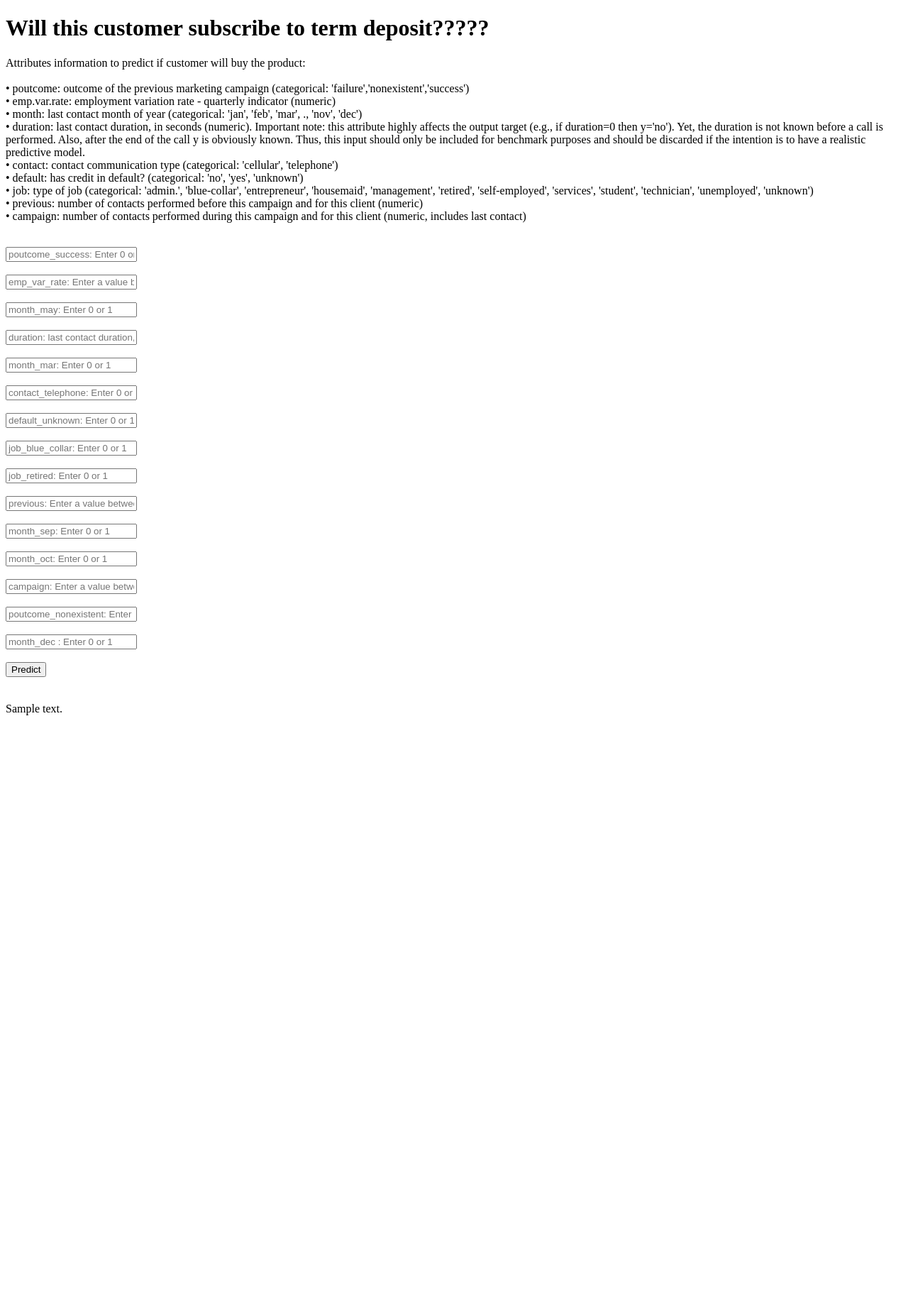
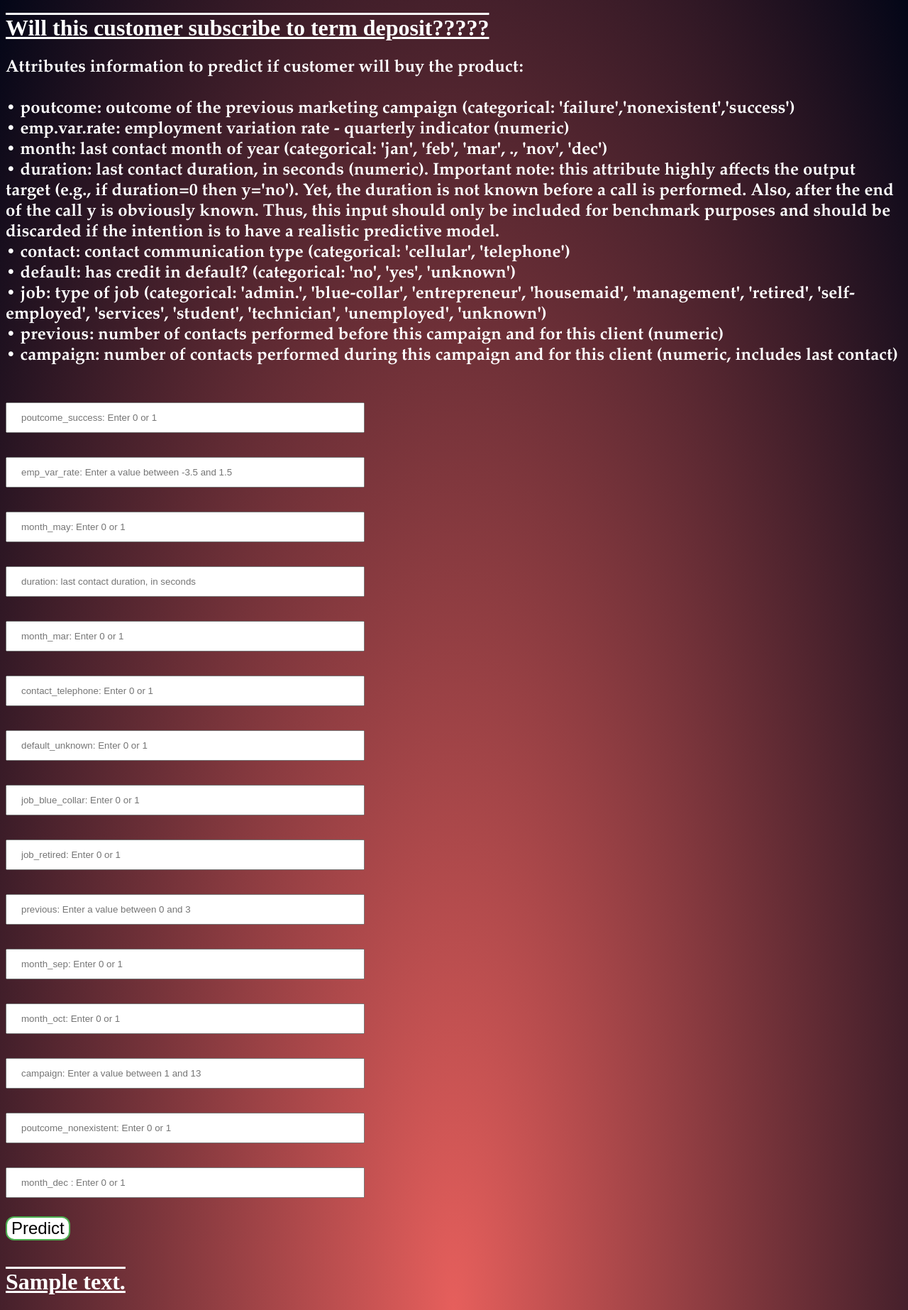
Before and after one commit to Sanket2311/Heroku-deployment, a Flask app: template templates/index.html in a window 1280 px wide. Shown: the whole page at 71% size. Before the commit the page ends 1008 px from the top, so only its background shows below. Run offline with Flask 2, Linux system fonts and the light colour scheme; the template is opened without the code that fills it: most values are stand-ins (such as "Sample title", 1, 10 or a date in 2020); parts of the project's set-up code (start-up, migrations or seed data) failed here and were passed over.

Commit message:
Update index.html

```diff
--- a/templates/index.html
+++ b/templates/index.html
@@ -3,6 +3,72 @@
 <html >
 <!--From https://codepen.io/frytyler/pen/EGdtg-->
 <head>
+
+
+<style>
+
+h1  {
+  color:#ffffff;
+  text-decoration: underline overline;
+
+
+  }
+strong  {
+  color:#ffffff;
+  font-size:x-Large;
+  font-family: "Garamond";
+  }
+
+
+body  {background: radial-gradient(ellipse at bottom, #E65F5C 0%, #030617 100%);
+  }
+
+input[type=text]
+  {
+   width: 40%;
+    padding: 12px 20px;
+    margin: 8px 0;
+    box-sizing: border-box;
+  }
+button  {
+  border-radius: 12px;
+  font-size:X-Large;
+  background-color: white;
+    color: black;
+    border: 2px solid #4CAF50;}
+#one  {
+  color:#ffffff;
+    font-weight: 900;
+  font-size:x-Large;
+  font-family: "Garamond";
+  }
+#two  {
+  color:#ffffff;
+  font-size:x-Large;
+  font-family: "Garamond";
+
+  }
+input {
+  font-size=Large;
+  autocomplete:false;
+  }
+.textbox {
+      background: #ffffe6;
+      border: 1px solid #ffa853;
+      border-radius: 5px;
+      box-shadow: 0 0 5px 3px #000000;
+      color: #666;
+      outline: none;
+      height:23px;
+      width: 275px;
+
+    }
+input:focus::placeholder
+  {
+    color: transparent;
+  }
+</style>
+
   <meta charset="UTF-8">
   <title>Customer Term Deposit</title>
   <link href='https://fonts.googleapis.com/css?family=Pacifico' rel='stylesheet' type='text/css'>
@@ -50,11 +116,13 @@ Attributes information to predict if customer will buy the product:
 
 
         <button type="submit" class="btn btn-primary btn-block btn-large">Predict</button>
-    </form>
 
-   <br>
-   <br>
-   {{ prediction_text }}
+			<br>
+			<br>
+		<h1>{{ prediction_text }}</h1>
+
+   </form>
+
 
  </div>
 
```
